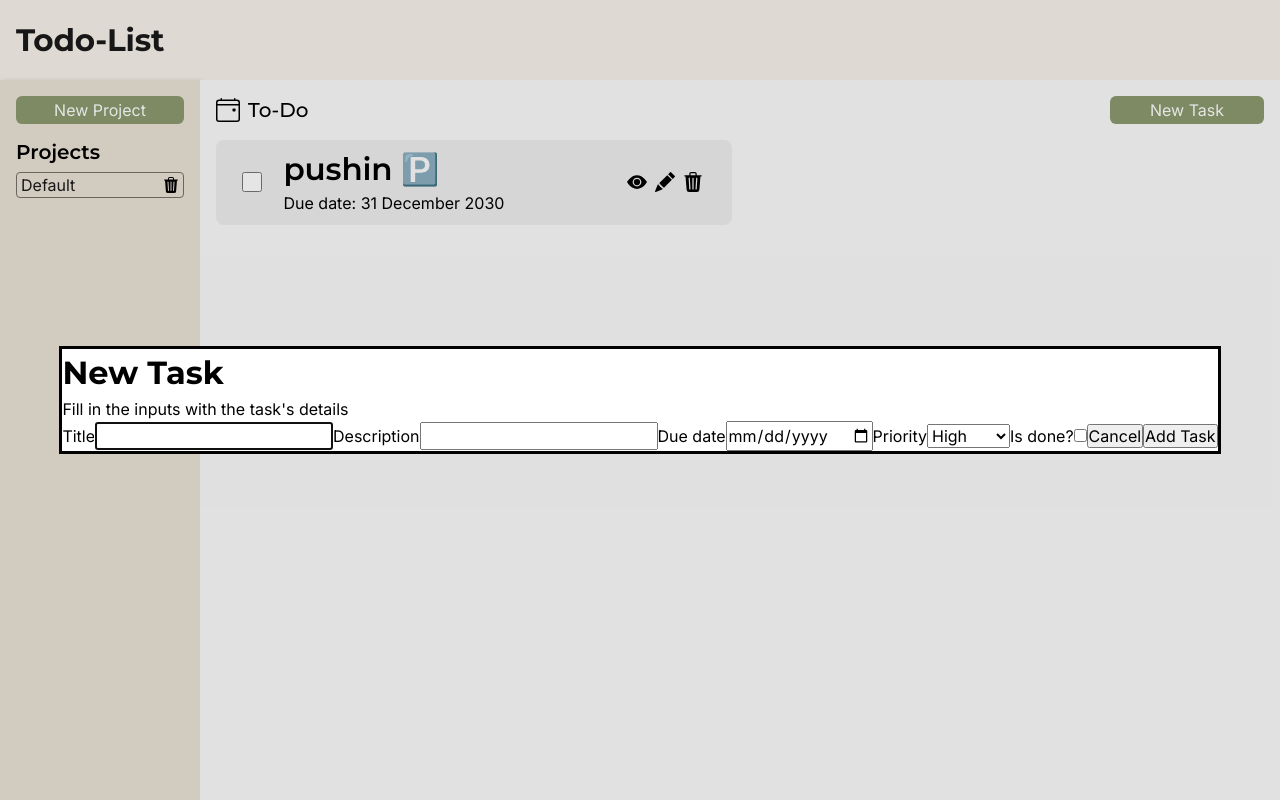
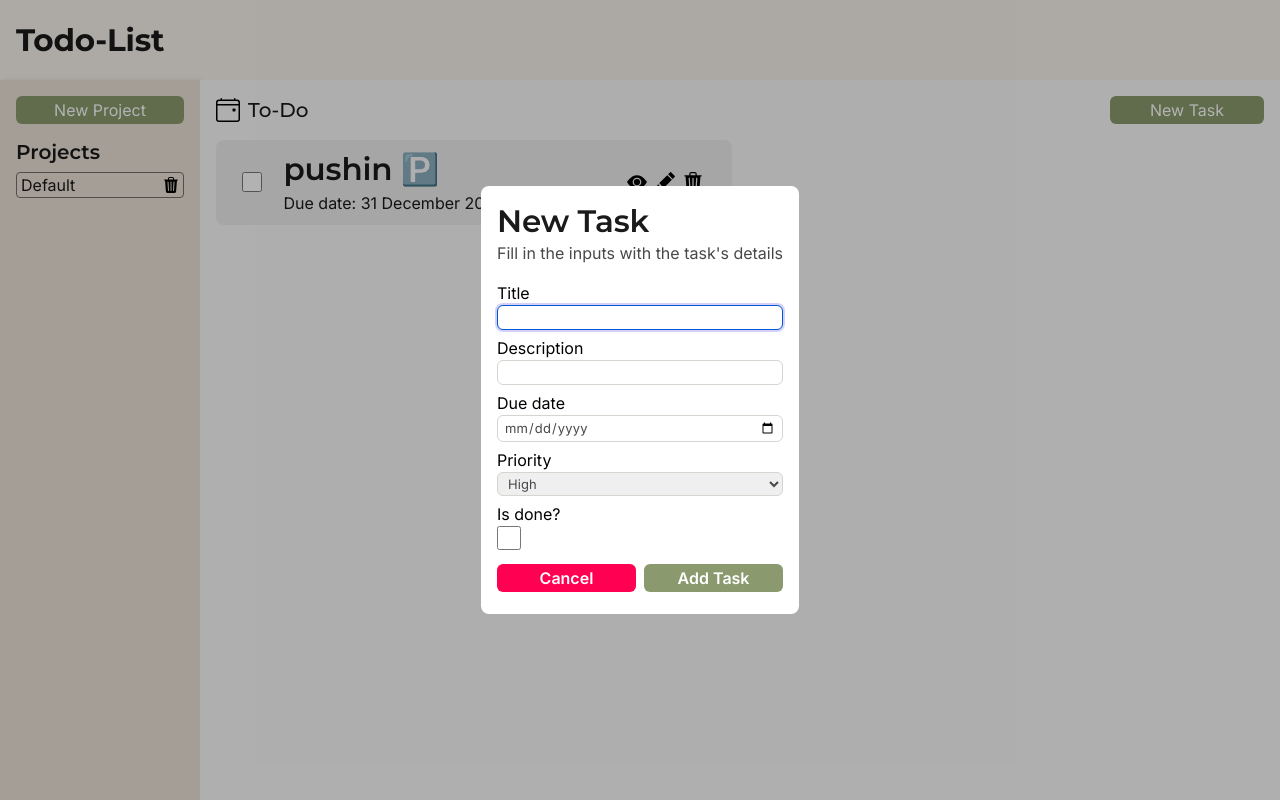
Before and after one commit to aderitomarrime/todo-list, a website built with webpack: page src/template.html in a window 1280 px wide. Both pictures are taken after a click on the button "New Task". Built offline with nearby package versions, Linux system fonts and the light colour scheme.

Commit message:
Add styles to new task modal

```diff
--- a/src/domManipulation.js
+++ b/src/domManipulation.js
@@ -406,6 +406,9 @@ class DomManipulation{
     createAddNewTaskDialog(projectIndex, arrayOfProjects){
         this.newTaskModal= document.createElement("dialog");
         const newTaskForm = document.createElement("form");
+        const newTaskTitleConatiner = document.createElement("div");
+        const newTaskControllersConatiner = document.createElement("div");
+        const newTaskButtonConatiner = document.createElement("div");
         const newTaskTitle = document.createElement("h1");
         const newTaskParagraph = document.createElement("p");
         const newTaskTitleLabel = document.createElement("label");
@@ -437,6 +440,10 @@ class DomManipulation{
 
         this.newTaskModal.setAttribute("closedby", "any");
         this.newTaskModal.setAttribute("id", "newTaskModal");
+
+        newTaskTitleConatiner.setAttribute("class", "title");
+        newTaskControllersConatiner.setAttribute("class", "controller");
+        newTaskButtonConatiner.setAttribute("class", "button");
 
         newTaskTitleLabel.setAttribute("for", "newtitle");
         newTaskTitleinput.setAttribute("type", "text");
@@ -482,23 +489,26 @@ class DomManipulation{
 
         this.body.appendChild(this.newTaskModal);
         this.newTaskModal.appendChild(newTaskForm);
-        newTaskForm.appendChild(newTaskTitle);
-        newTaskForm.appendChild(newTaskParagraph);
-        newTaskForm.appendChild(newTaskTitleLabel);
-        newTaskForm.appendChild(newTaskTitleinput);
-        newTaskForm.appendChild(newTaskDescriptionLabel);
-        newTaskForm.appendChild(newTaskDescriptioninput);
-        newTaskForm.appendChild(newTaskDueDateLabel);
-        newTaskForm.appendChild(newTaskDueDateinput);
-        newTaskForm.appendChild(newTaskPriorityLabel);
-        newTaskForm.appendChild(newTaskPrioritySelect);
+        newTaskForm.appendChild(newTaskTitleConatiner);
+        newTaskForm.appendChild(newTaskControllersConatiner);
+        newTaskTitleConatiner.appendChild(newTaskTitle);
+        newTaskTitleConatiner.appendChild(newTaskParagraph);
+        newTaskControllersConatiner.appendChild(newTaskTitleLabel);
+        newTaskControllersConatiner.appendChild(newTaskTitleinput);
+        newTaskControllersConatiner.appendChild(newTaskDescriptionLabel);
+        newTaskControllersConatiner.appendChild(newTaskDescriptioninput);
+        newTaskControllersConatiner.appendChild(newTaskDueDateLabel);
+        newTaskControllersConatiner.appendChild(newTaskDueDateinput);
+        newTaskControllersConatiner.appendChild(newTaskPriorityLabel);
+        newTaskControllersConatiner.appendChild(newTaskPrioritySelect);
         newTaskPrioritySelect.appendChild(newTaskPriorityoption1);
         newTaskPrioritySelect.appendChild(newTaskPriorityoption2);
         newTaskPrioritySelect.appendChild(newTaskPriorityoption3);
-        newTaskForm.appendChild(newTaskTDoneLabel);
-        newTaskForm.appendChild(newTaskTDoneinput);
-        newTaskForm.appendChild(newTaskCancelButton);
-        newTaskForm.appendChild(newTaskSubmitButton);
+        newTaskControllersConatiner.appendChild(newTaskTDoneLabel);
+        newTaskControllersConatiner.appendChild(newTaskTDoneinput);
+        newTaskControllersConatiner.appendChild(newTaskButtonConatiner);
+        newTaskButtonConatiner.appendChild(newTaskCancelButton);
+        newTaskButtonConatiner.appendChild(newTaskSubmitButton);
 
         newTaskCancelButton.addEventListener("click", ()=>{
             this.newTaskModal.close();
--- a/src/style.css
+++ b/src/style.css
@@ -207,7 +207,6 @@ h1, h2, h3, h4, h5, h6 {
   line-height: var(--lh-2xl);
   letter-spacing: var(--ls-2xl);
   color: var(--txt-black);
-
 }
 
 .aside {
@@ -227,6 +226,7 @@ h1, h2, h3, h4, h5, h6 {
   line-height: var(--lh-lg);
   letter-spacing: var(--ls-lg);
   font-weight: var(--fw-semi-bold);
+  color: var(--txt-black);
 }
 
 .aside button {
@@ -287,6 +287,7 @@ h1, h2, h3, h4, h5, h6 {
   overflow: hidden;
   white-space: nowrap;
   text-overflow: ellipsis;
+  color: var(--txt-black);
 }
 
 .aside ul li img {
@@ -337,6 +338,7 @@ h1, h2, h3, h4, h5, h6 {
 }
 
 .main .main-header .todo-title h2 {
+  color: var(--txt-black);
   font-size: var(--fs-lg);
   line-height: var(--lh-lg);
   letter-spacing: var(--ls-lg);
@@ -384,9 +386,11 @@ h1, h2, h3, h4, h5, h6 {
   line-height: var(--lh-2xl);
   letter-spacing: var(--ls-2xl);
   font-weight: var(--fw-semi-bold);
+  color: var(--txt-black);
 }
 
 .main .all-tasks > div .title-container p {
+  color: var(--txt-black);
   font-size: var(--fs-md);
   line-height: var(--lh-md);
   letter-spacing: var(--ls-md);
@@ -413,3 +417,98 @@ h1, h2, h3, h4, h5, h6 {
 .main .all-tasks > div .icons-container img:hover {
   filter: brightness(0) saturate(100%) invert(20%) sepia(85%) saturate(3892%) hue-rotate(213deg) brightness(89%) contrast(100%);
 }
+
+#newTaskModal {
+  outline: none;
+  border: none;
+  border-radius: var(--br-lg);
+}
+
+#newTaskModal::backdrop {
+  background-color: rgba(0, 0, 0, 0.3);
+}
+
+#newTaskModal form {
+  display: flex;
+  flex-direction: column;
+  gap: calc(var(--spacing)*4);
+  padding: calc(var(--spacing)*4);
+}
+
+#newTaskModal form .title{
+  display: flex;
+  flex-direction: column;
+}
+
+#newTaskModal form .title h1 {
+  color: var(--txt-black);
+  font-size: var(--fs-2xl);
+  line-height: var(--lh-2xl);
+  letter-spacing: var(--ls-2xl);
+  font-weight: var(--fw-semi-bold);
+}
+
+#newTaskModal form .title p {
+  color: color-mix(in srgb, white, var(--txt-black) 80%);
+  font-size: var(--fs-md);
+  line-height: var(--lh-md);
+  letter-spacing: var(--ls-md);
+  font-weight: var(--fw-regular);
+}
+
+#newTaskModal form .controller{
+  display: flex;
+  flex-direction: column;
+}
+
+#newTaskModal form .controller input,
+#newTaskModal form .controller select {
+  margin-bottom: calc(var(--spacing)*1.5);
+  border-radius: var(--br-md);
+  outline: none;
+  border: 1.5px solid  var(--border);
+  padding: calc(var(--spacing)*0.5) calc(var(--spacing)*1.5);
+  color: color-mix(in srgb, white, var(--txt-black) 80%);
+  font-size: var(--fs-sm);
+  line-height: var(--lh-sm);
+  letter-spacing: var(--ls-sm);
+  font-weight: var(--fw-regular);
+}
+
+#newTaskModal form .controller input[type="checkbox"] {
+  align-self: flex-start;
+  width: calc(var(--spacing)*6);
+  height: calc(var(--spacing)*6);
+  accent-color: var(--sage);
+
+}
+
+#newTaskModal form .controller input:focus {
+  outline: none;
+  border-color: var(--blue);
+  box-shadow: 0 0 0 2px rgba(28, 31, 211, 0.2);
+}
+
+#newTaskModal form .button {
+  display: flex;
+  gap: calc(var(--spacing)*2);
+  margin-top: calc(var(--spacing)*2);
+}
+
+#newTaskModal form .button * {
+  flex: 1;
+}
+
+#newTaskModal form .button input:first-of-type {
+  background-color: var(--red);
+}
+
+#newTaskModal form .button input{
+  border: none;
+  color: var(--white-total);
+  font-size: var(--fs-md);
+  line-height: var(--lh-md);
+  letter-spacing: var(--ls-md);
+  font-weight: var(--fw-semi-bold);
+  background-color: var(--sage);
+}
```
